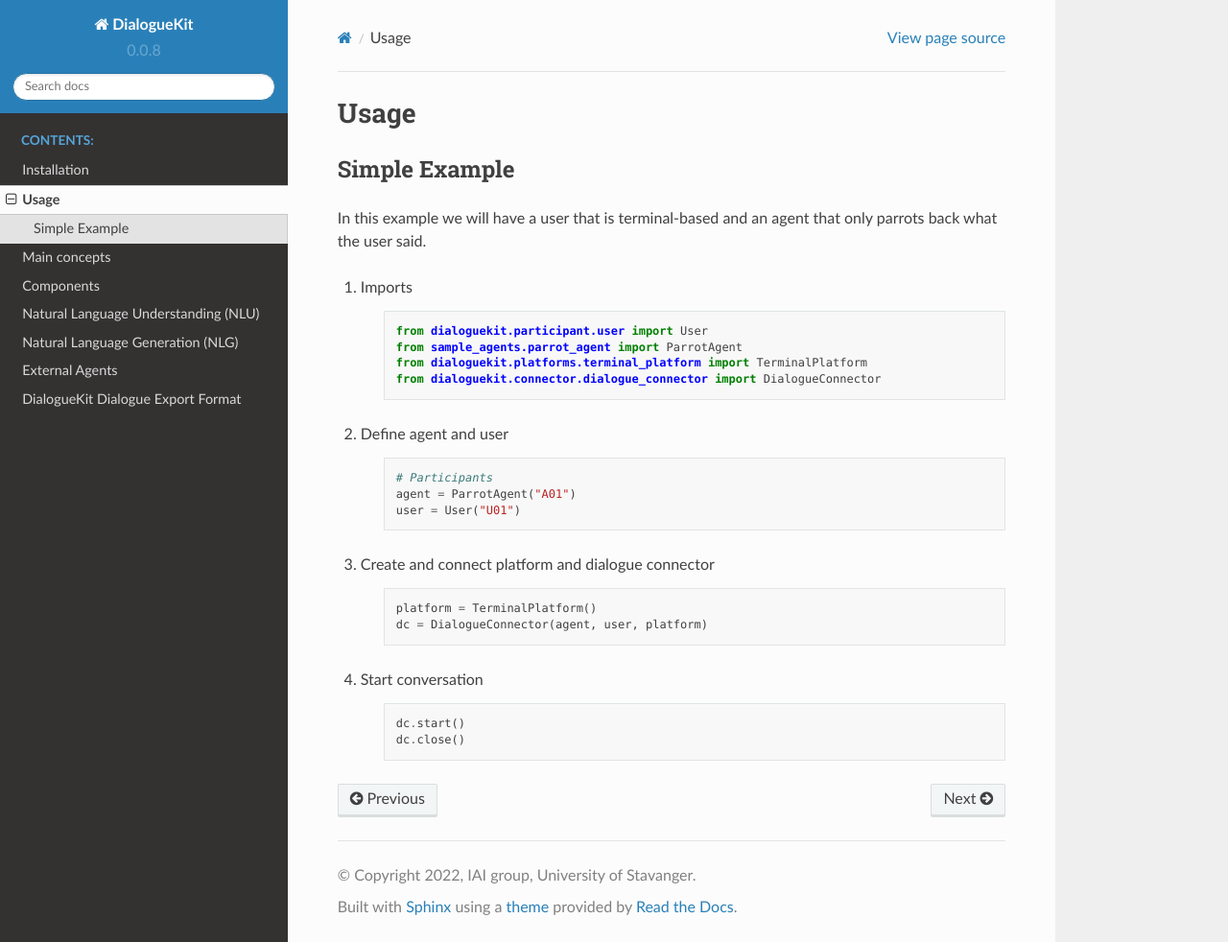
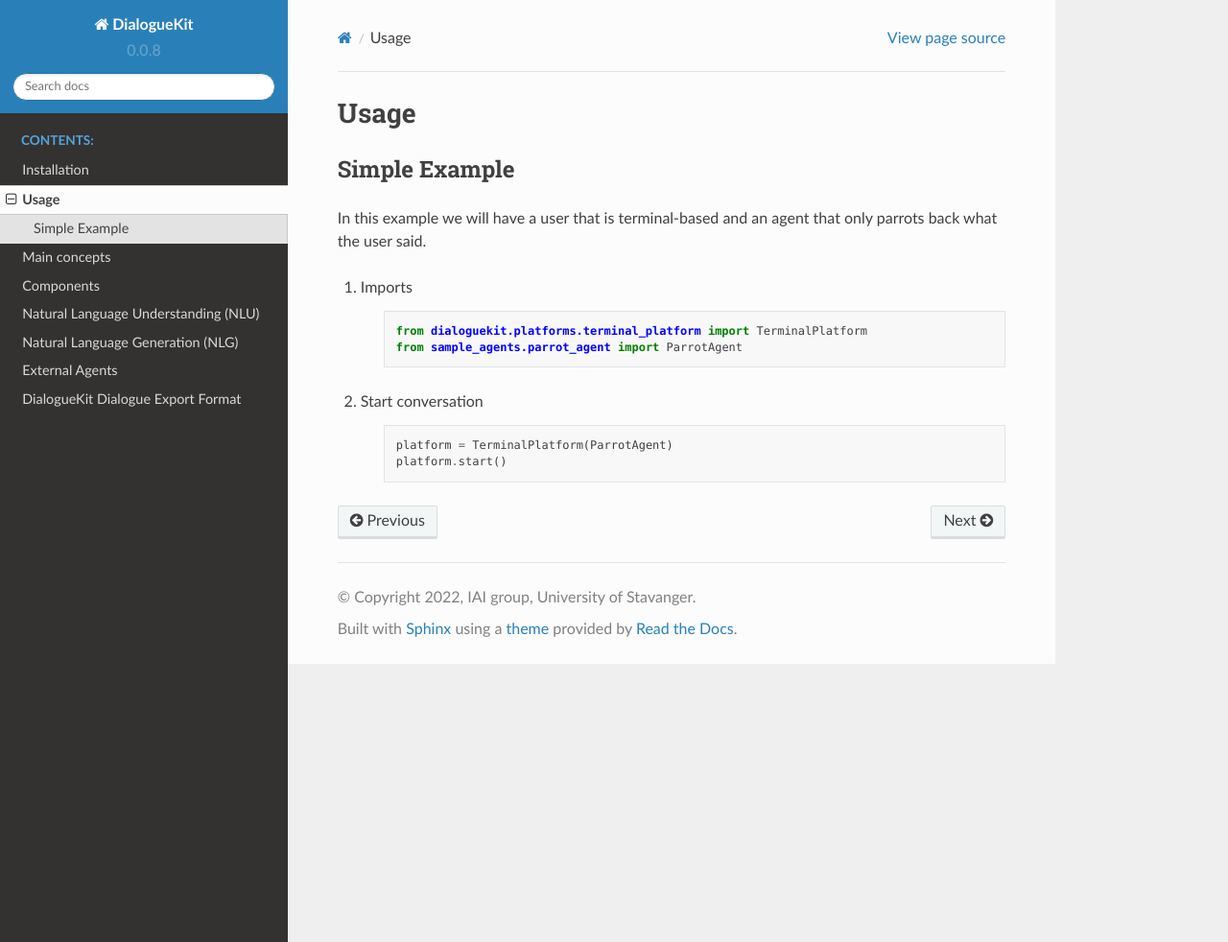
Before and after one commit to iai-group/DialogueKit, a Sphinx documentation site: the page built from docs/source/usage.rst, in a window 1280 px wide and 982 px high. Shown: the whole window at 96% size. Built offline with Sphinx 7.4.7 and the Read the Docs theme 2.0.0, drawn with Linux system fonts in a browser that asks for light colours; pages that are not in the unit, such as notebooks, are missing from menus.

```diff
--- a/docs/source/usage.rst
+++ b/docs/source/usage.rst
@@ -11,30 +11,13 @@ only parrots back what the user said.
 
     .. code-block:: python
 
-        from dialoguekit.participant.user import User
+        from dialoguekit.platforms.terminal_platform import TerminalPlatform
         from sample_agents.parrot_agent import ParrotAgent
-        from dialoguekit.platforms.terminal_platform import TerminalPlatform
-        from dialoguekit.connector.dialogue_connector import DialogueConnector
 
-2. Define agent and user
+
+2. Start conversation
 
     .. code-block:: python
 
-        # Participants
-        agent = ParrotAgent("A01")
-        user = User("U01")
-
-3. Create and connect platform and dialogue connector
-
-    .. code-block:: python
-
-        platform = TerminalPlatform()
-        dc = DialogueConnector(agent, user, platform)
-
-
-4. Start conversation
-
-    .. code-block:: python
-
-        dc.start()
-        dc.close()
+        platform = TerminalPlatform(ParrotAgent)
+        platform.start()
```
Also changed, not shown: README.md (+14 -28 lines), 6 other files.
